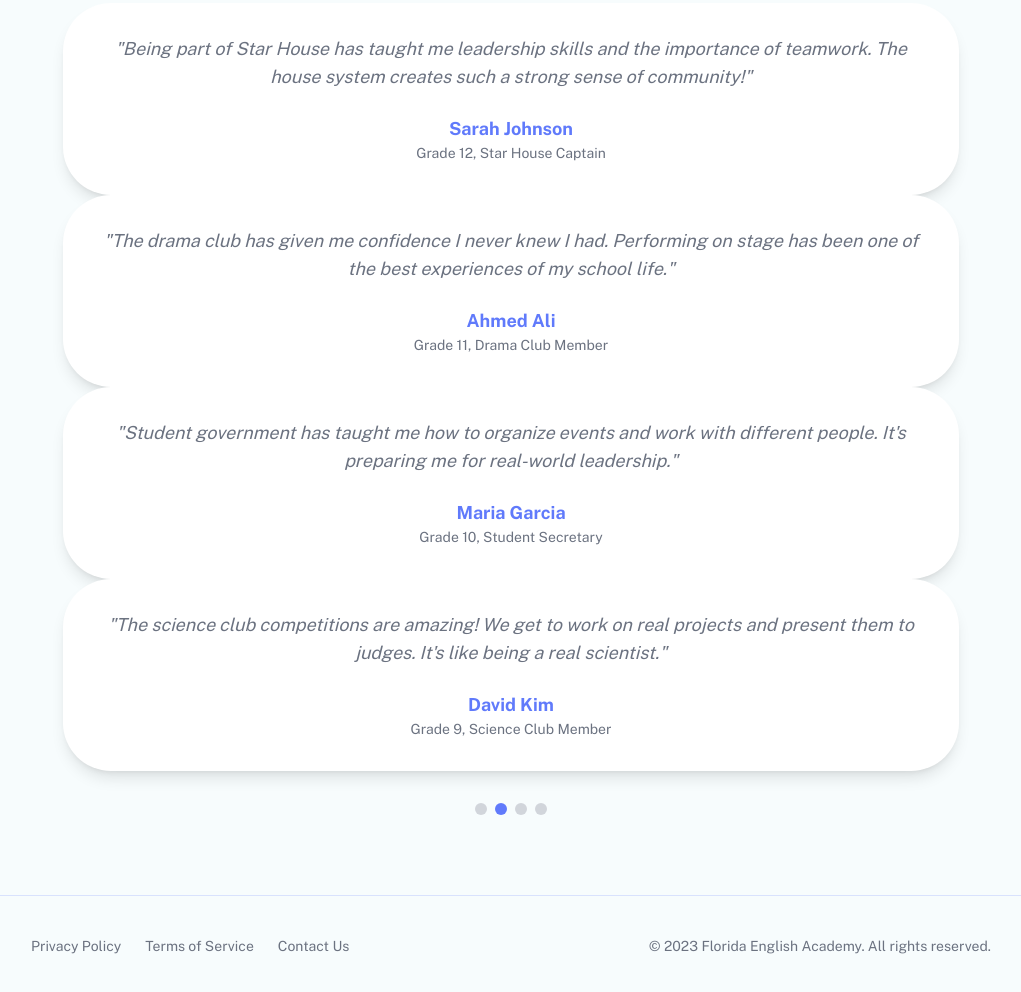
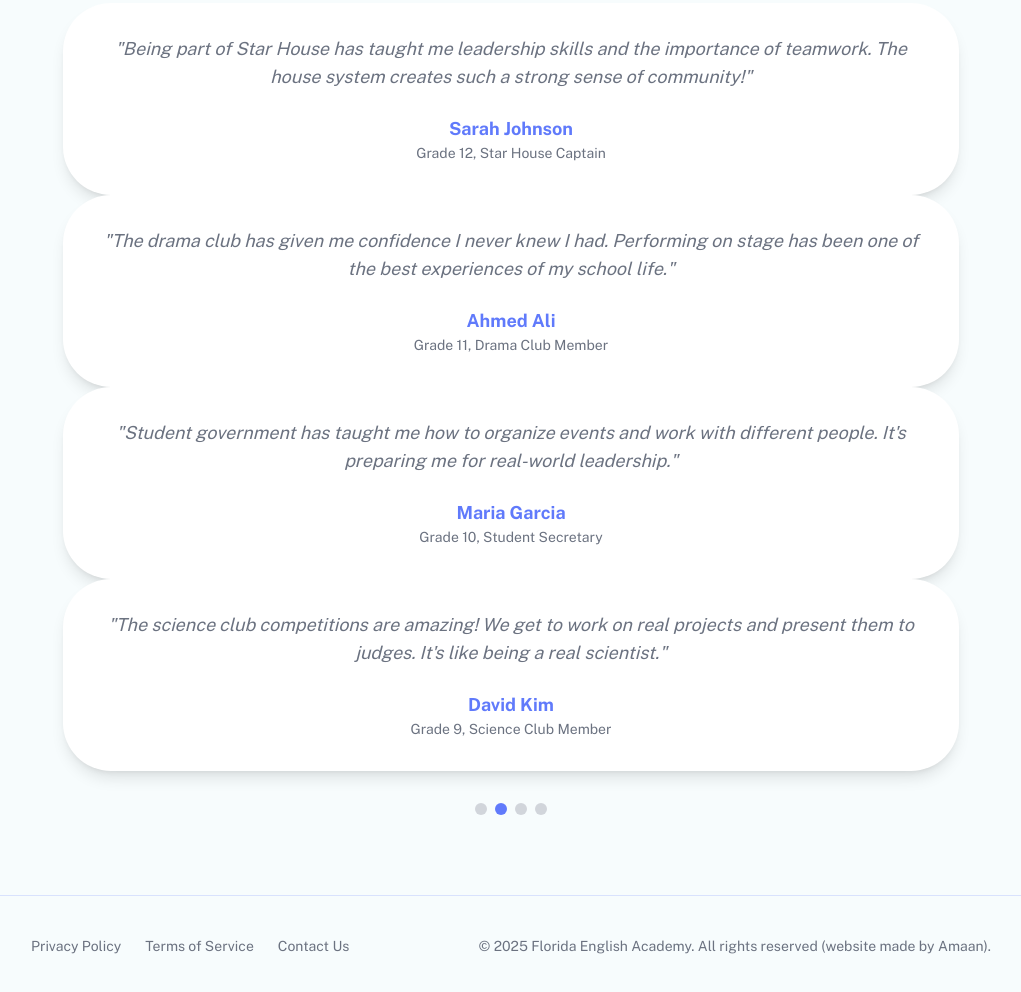
Before and after one commit to amaan-exe/florida, a plain HTML site: page student-life.html in a window 1280 px wide. Shown: the part 3654-4646 px from the top of the page, without its empty margins (129-1150 px from the left). Drawn offline with nearby package versions, Linux system fonts and the light colour scheme.

Commit message:
slight changes

```diff
--- a/student-life.html
+++ b/student-life.html
@@ -451,7 +451,7 @@
             <a class="text-sm text-subtle-light dark:text-subtle-dark transition-colors hover:text-primary" href="#">Terms of Service</a>
             <a class="text-sm text-subtle-light dark:text-subtle-dark transition-colors hover:text-primary" href="#">Contact Us</a>
         </div>
-        <p class="text-sm text-subtle-light dark:text-subtle-dark">© 2023 Florida English Academy. All rights reserved.</p>
+        <p class="text-sm text-subtle-light dark:text-subtle-dark">© 2025 Florida English Academy. All rights reserved (website made by Amaan).</p>
     </div>
 </footer>
 
```
